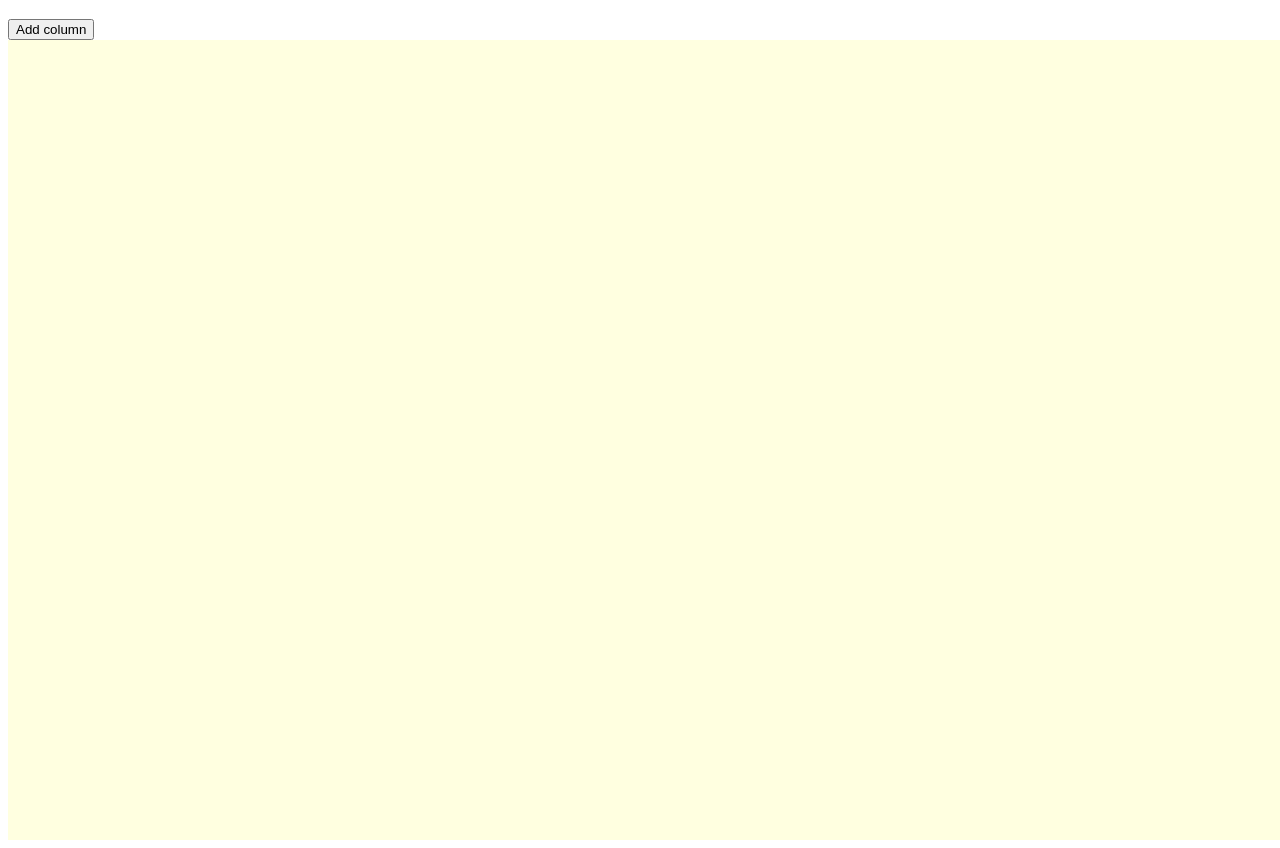
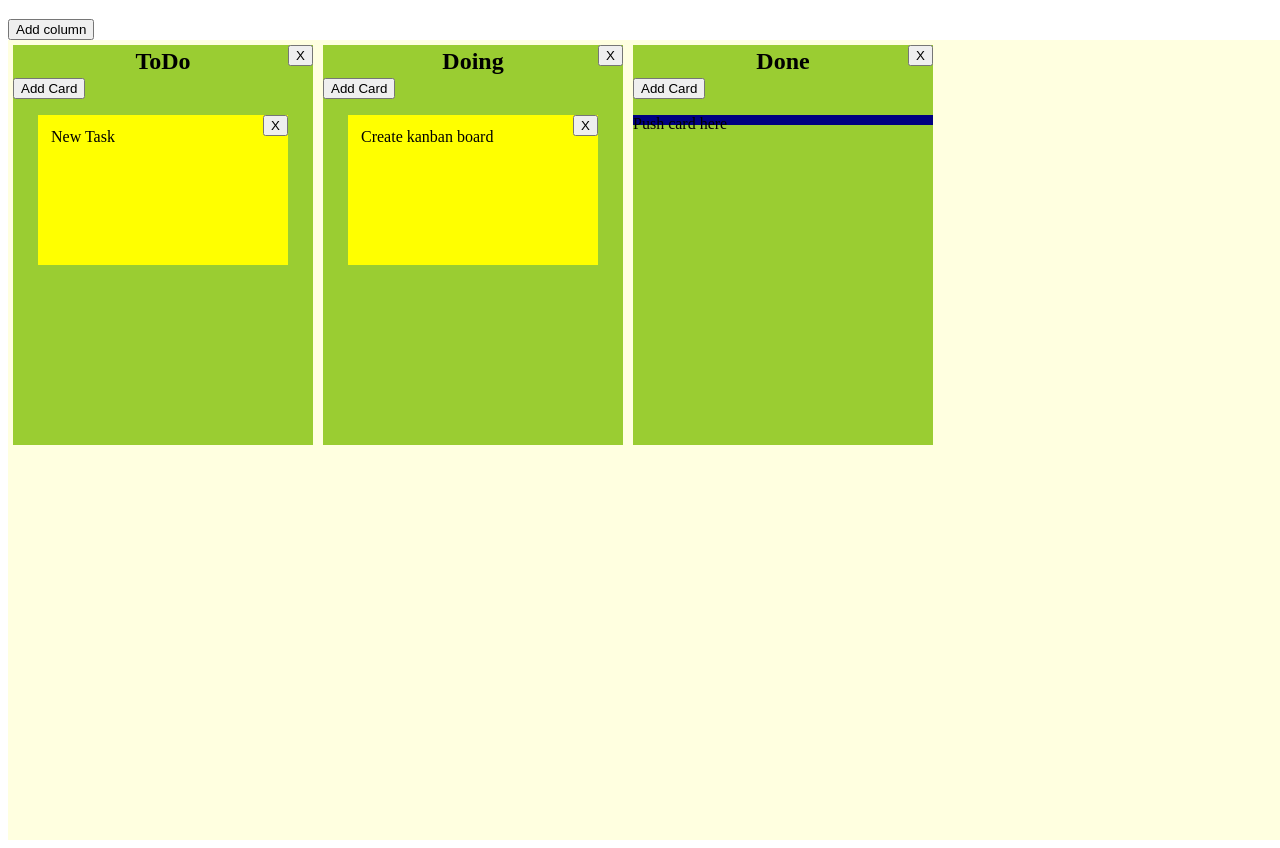
Before and after one commit to bartekma89/JS_OOP_11.6, a website: page index.html in a window 1280 px wide. Shown: the part 61-909 px from the top of the page. Drawn offline with nearby package versions, Linux system fonts and the light colour scheme.

Commit message:
refactored code

```diff
--- a/js/scripts.js
+++ b/js/scripts.js
@@ -32,6 +32,7 @@ $(function () {
 			$columnAddCard.click(function () {
 				var cardDescription = prompt('Description');
 				self.addCard(new Card(cardDescription));
+				checkList();
 			});
 
 			$column.append($columnTitle)
@@ -39,7 +40,7 @@ $(function () {
 				.append($columDelete)
 				.append($columnCardList);
 
-			$columnCardList.append($fakeCard);
+			$columnCardList.append($fakeCard.text('Push card here'));
 
 			return $column;
 		}
@@ -49,7 +50,6 @@ $(function () {
 	Column.prototype = {
 		addCard: function (card) {
 			this.$element.children('ul').append(card.$element);
-			console.log(this.listLength = $('li').length);
 			checkList();
 		},
 
@@ -58,15 +58,13 @@ $(function () {
 		}
 	};
 
+	//card
 	function Card(description) {
 		var self = this;
 
 		this.description = description;
 		this.id = generateId();
 		this.$element = createCard();
-
-		console.log(self);
-		console.log(this.$element);
 
 		function createCard() {
 			var $card = $('<li>').addClass('card inProgress');
@@ -82,7 +80,10 @@ $(function () {
 				self.changeStatus();
 			});
 
-			$card.on('mousemove', checkList);
+			$card.mouseover(function(){
+				console.log('1');
+				checkList();
+			});
 
 			$card.append($cardDelete)
 				.append($cardDescription);
@@ -128,9 +129,7 @@ $(function () {
 	function initSortable() {
 		$('.column-card-list').sortable({
 			connectWith: '.column-card-list',
-			placeholder: 'card-placeholder',
-			/*dropOnEmpty: true,
-			forcePlaceholderSize: true*/
+			placeholder: 'card-placeholder'
 		}).disableSelection();
 	}
 
@@ -143,11 +142,8 @@ $(function () {
 	});
 
 	function checkList() {
-		console.log($('.column-card-list').find('.fake-placeholder').length, ' bla');
-		console.log($('.column-card-list').length);
-		$('.column-card-list').each(function() {
-			console.log('ilosc li ', $(this).find('li').length)
-			if($(this).find('li').length > 1){
+		$('.column-card-list').each(function () {
+			if ($(this).find('li').length > 1) {
 				$(this).find('.fake-placeholder').hide();
 			} else {
 				$(this).find('.fake-placeholder').show();
@@ -156,4 +152,19 @@ $(function () {
 	}
 
 	checkList();
+
+	var toDo = new Column("ToDo");
+	var doing = new Column("Doing");
+	var done = new Column("Done");
+
+	board.addColumn(toDo);
+	board.addColumn(doing);
+	board.addColumn(done);
+
+	var card1 = new Card('New Task');
+	var card2 = new Card('Create kanban board');
+
+	toDo.addCard(card1);
+	doing.addCard(card2);
+
 });
--- a/style/css/style.css
+++ b/style/css/style.css
@@ -77,16 +77,19 @@ h2 {
 }
 
 .card-placeholder {
-	background-color: red;
-	border: 2px solid #000;
-	height: 50px;
-	width: 200px;
+	background-color: transparent;
+	border: 1px dashed #000;
+	height: 150px;
+	width: 250px;
+	padding: 10px;
+	margin: 0 auto 5px auto;
 }
 
 .fake-placeholder {
-	border: 2px solid blue;
+	background-color: navy;
+	height: 1px;
 	width: 100%;
-	height: 300px;
+	height: 10px;
 }
 
 /*# sourceMappingURL=style.css.map */
```
